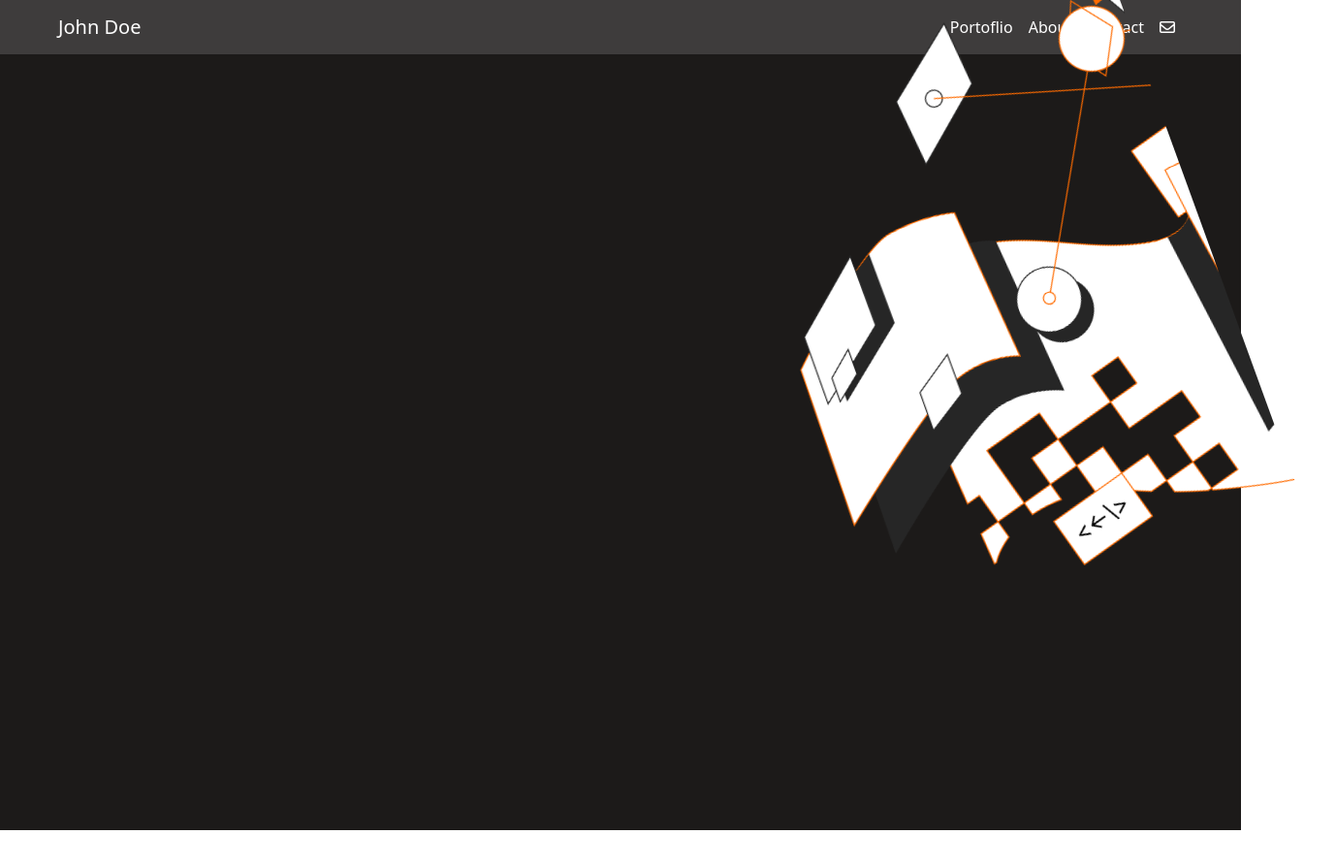
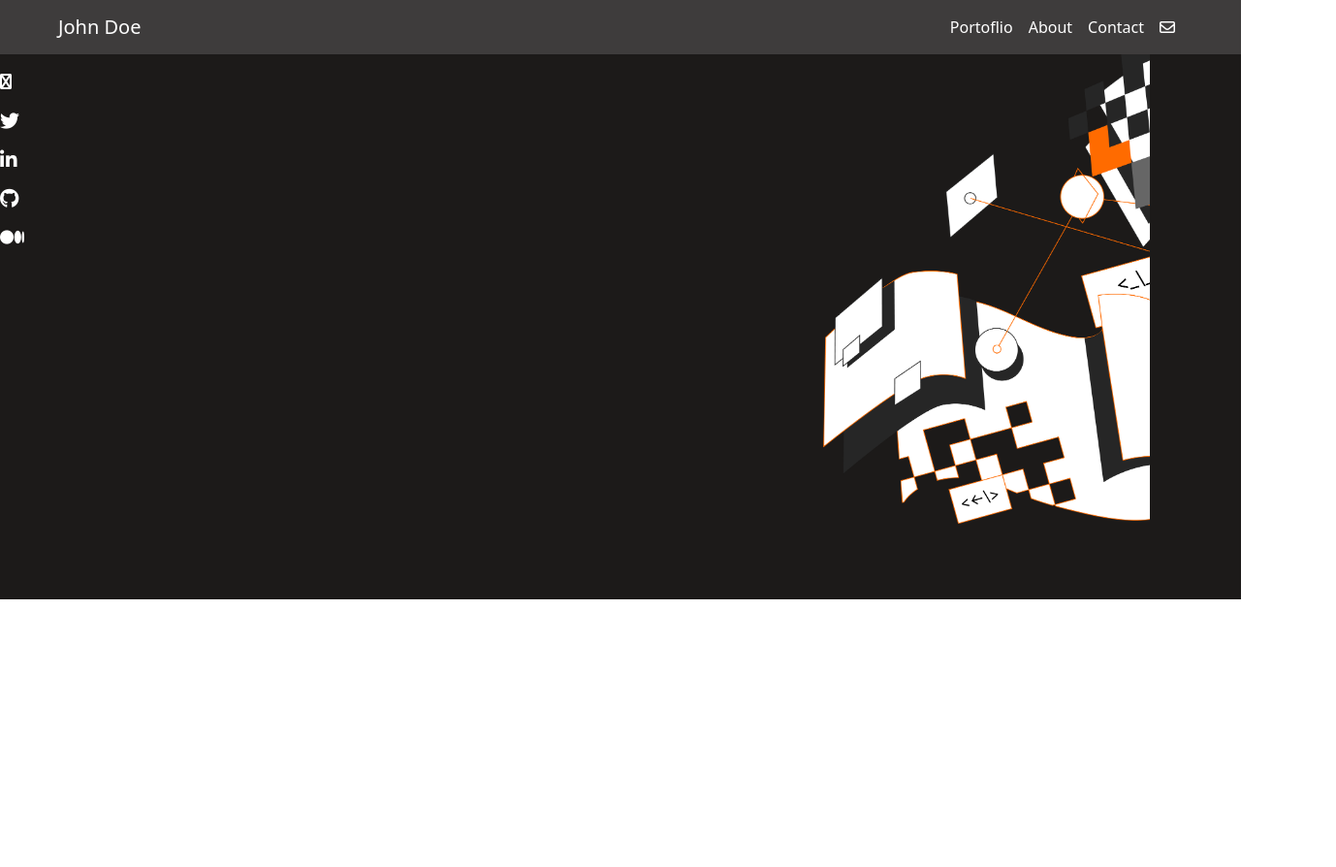
Before and after one commit to osamaashraf6/bootstrap_project, a website: page index.html in a window 1280 px wide. Shown: the whole page at 97% size, 1378 px wide, since content can reach past the window. After the commit the page ends 800 px from the top, so only its background shows below. Drawn offline with nearby package versions, Linux system fonts and the light colour scheme.

Commit message:
Add sidebar

```diff
--- a/index.html
+++ b/index.html
@@ -1,15 +1,13 @@
 <!DOCTYPE html>
 <html lang="en">
+
 <head>
   <meta charset="UTF-8" />
   <meta http-equiv="X-UA-Compatible" content="IE=edge" />
   <meta name="viewport" content="width=device-width, initial-scale=1.0" />
   <!-- start bootstrap css -->
   <!-- Latest compiled and minified CSS -->
-    <link
-      href="https://cdn.jsdelivr.net/npm/bootstrap@5.2.1/dist/css/bootstrap.min.css"
-      rel="stylesheet"
-    />
+  <link href="https://cdn.jsdelivr.net/npm/bootstrap@5.2.1/dist/css/bootstrap.min.css" rel="stylesheet" />
   <!-- end bootstrap css -->
   <!-- start css file  -->
   <link rel="stylesheet" href="static/css/index.css" />
@@ -17,6 +15,7 @@
 
   <title>Bootstrap project</title>
 </head>
+
 <body>
   <!-- start header -->
   <header>
@@ -25,12 +24,7 @@
     <nav class="navbar navbar-expand-sm navbar-dark" id="header-nav">
       <div class="container-fluid mx-5">
         <a class="navbar-brand" href="javascript:void(0)">John Doe</a>
-          <button
-            class="navbar-toggler"
-            type="button"
-            data-bs-toggle="collapse"
-            data-bs-target="#mynavbar"
-          >
+        <button class="navbar-toggler" type="button" data-bs-toggle="collapse" data-bs-target="#mynavbar">
           <span class="navbar-toggler-icon"></span>
         </button>
         <div class="collapse navbar-collapse" id="mynavbar">
@@ -45,8 +39,7 @@
               <a class="nav-link text-white" href="javascript:void(0)">Contact</a>
             </li>
             <li class="nav-item">
-                <a class="nav-link text-white" href="javascript:void(0)"
-                  ><i class="far fa-envelope"></i>
+              <a class="nav-link text-white" href="javascript:void(0)"><i class="far fa-envelope"></i>
               </a>
             </li>
           </ul>
@@ -55,27 +48,51 @@
     </nav>
   </header>
   <main>
-      <div id="main-bg-img" class="bg-image" style="background-image: url(/static/images/bg-img.png); height: 100vh;">
+
+    <!-- Background image -->
+    <div class="row">
+      <div class="col-2">
+        <nav class="navbar">
+          <ul class="navbar-nav">
+            <li class="nav-item">
+              <a class="nav-link text-white" href="#" target="_blank"><i class="fab fa-hand-peace"></i></a>
+            </li>
+            <li class="nav-item">
+              <a class="nav-link text-white" href="https://twitter.com/lmunozm" target="_blank">
+                <i class="fab fa-twitter fa-lg"></i></a>
+            </li>
+            <li class="nav-item">
+              <a class="nav-link text-white" href="https://www.linkedin.com/in/luis-munoz-manriquez/" target="_blank">
+                <i class="fab fa-linkedin-in fa-lg"></i></a>
+            </li>
+            <li class="nav-item">
+              <a class="nav-link text-white" href="https://github.com/lmunozm1702" target="_blank">
+                <i class="fab fa-github fa-lg"></i></a>
+            </li>
+            <li class="nav-item">
+              <a class="nav-link text-white" href="https://medium.com/@lmunozm1702" target="_blank">
+                <i class="fab fa-medium fa-lg"></i></a>
+            </li>
+          </ul>
+        </nav>
       </div>
-    <!-- Background image --
-
+      <div class="col"></div>
+      <div class="col px-0 mx-0 text-right">
+        <img class="" src="/static/images/bg-img.png" alt="Decorative image" width="80%">
+      </div>
+    </div>
 
   </main>
   <!-- end header-->
   <!-- end nav -->
   <!-- start icons  -->
-    <script
-      src="https://kit.fontawesome.com/7280065e63.js"
-      crossorigin="anonymous"
-    ></script>
+  <script src="https://kit.fontawesome.com/7280065e63.js" crossorigin="anonymous"></script>
   <!-- end icons  -->
 
   <!-- start bootstrap js -->
   <!-- Latest compiled JavaScript -->
-    <script
-      defer
-      src="https://cdn.jsdelivr.net/npm/bootstrap@5.2.1/dist/js/bootstrap.bundle.min.js"
-    ></script>
+  <script defer src="https://cdn.jsdelivr.net/npm/bootstrap@5.2.1/dist/js/bootstrap.bundle.min.js"></script>
   <!-- end bootstrap js -->
 </body>
+
 </html>
--- a/static/css/index.css
+++ b/static/css/index.css
@@ -8,11 +8,9 @@
 #main-bg-img {
   background-repeat: no-repeat;
   background-size: 50%;
-  -webkit-transform: rotate(-20deg);
-  -moz-transform: rotate(-20deg);
-  background-position: bottom right -10%;
+  background-position: top 5% right -10%;
 }
 
 main {
-  background-color: #1C1A19;
+  background-color: #1c1a19;
 }
```
Lines whose indentation alone changed are shown as unchanged.
